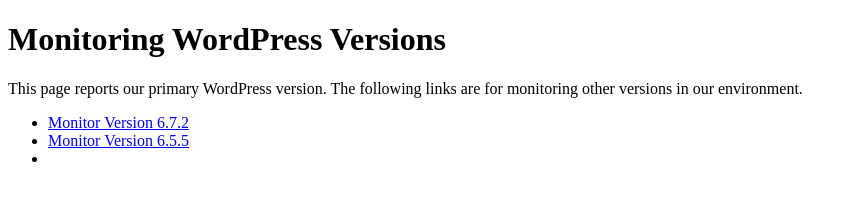
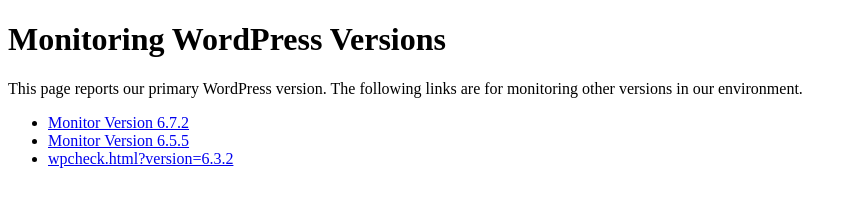
Before and after one commit to tequilya/wpcheck, a plain HTML site: page index.html in a window 1280 px wide. Shown: the whole page, without its empty margins (0-857 px from the left). Drawn offline with Linux system fonts and the light colour scheme.

Commit message:
Adjust wpcheck links with some CSS.

```diff
--- a/index.html
+++ b/index.html
@@ -3,6 +3,11 @@
 <head>
     <title>Primary WP Version</title>
     <meta name="generator" content="WordPress 6.8.2" />
+    <style>
+        a.show-href::after {
+            content: attr(href);
+        }
+    </style>
 </head>
 <body>
     <h1>Monitoring WordPress Versions</h1>
@@ -10,7 +15,7 @@
     <ul>
         <li><a href="/wp672.html">Monitor Version 6.7.2</a></li>
         <li><a href="/wp655.html">Monitor Version 6.5.5</a></li>
-        <li><a href="wpcheck.html?version=6.3.2" /></li>
+        <li><a class="show-href" href="wpcheck.html?version=6.3.2"></a></li>
     </ul>
 </body>
 </html>
```
